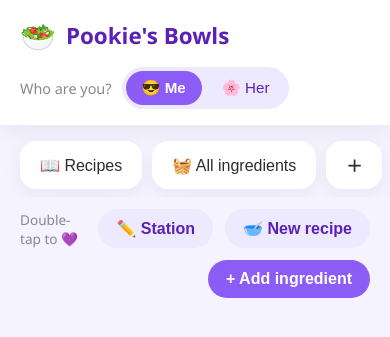
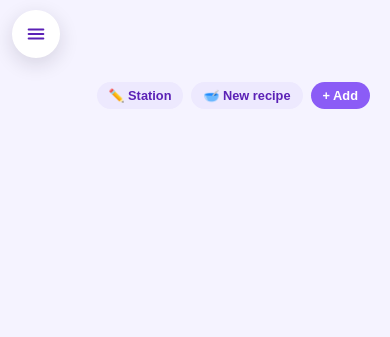
Before and after one commit to rkibistu/Pookie-s-Bowls, a Flask app: page / in a window 390 px wide. Shown: the top 337 px of the page. Run offline with Flask 3, Linux system fonts and the light colour scheme; data that the repository does not hold is empty; parts of the project's set-up code (start-up, migrations or seed data) failed here and were passed over.

Commit message:
Side menu on phones, smaller header and toolbar
On phones the nav becomes a side menu opened with a floating ☰ button;
the header shows the page's name, and Me/Her moves to the bottom of the
menu. The double-tap hint and the "Who are you?" label are gone, the
toolbar buttons and Me/Her are smaller, and "+ Add ingredient" is
now "+ Add".

Co-Authored-By: Claude Opus 5.5 <noreply@anthropic.com>

```diff
--- a/static/css/style.css
+++ b/static/css/style.css
@@ -52,7 +52,6 @@ body {
 /* ---- Header ----------------------------------------------------------- */
 .app-header {
     display: flex;
-    flex-wrap: wrap;
     align-items: center;
     justify-content: space-between;
     gap: 12px;
@@ -77,32 +76,28 @@ body {
     color: var(--accent-ink);
 }
 
-.identity {
-    display: flex;
-    align-items: center;
-    gap: 10px;
-}
-
-.identity-label {
-    color: var(--muted);
-    font-size: 0.9rem;
+/* Phones only: the header names the page instead (see the side menu). */
+.page-title {
+    display: none;
 }
 
 .identity-toggle {
+    flex: none;
     display: flex;
     background: var(--accent-soft);
     border-radius: 999px;
-    padding: 4px;
-    gap: 4px;
+    padding: 3px;
+    gap: 2px;
 }
 
 .identity-btn {
     border: none;
     background: transparent;
-    padding: 8px 16px;
+    min-height: 28px;
+    padding: 4px 10px;
     border-radius: 999px;
     cursor: pointer;
-    font-size: 0.95rem;
+    font-size: 0.8rem;
     color: var(--accent-ink);
     transition: background 0.2s ease, color 0.2s ease;
 }
@@ -154,6 +149,198 @@ body {
     border-color: var(--accent);
     color: var(--accent-ink);
     font-weight: 600;
+}
+
+/* The side menu's own parts show only on phones. */
+.menu-btn,
+.menu-backdrop,
+.menu-header,
+.menu-heading,
+.nav-add-label,
+.menu-identity {
+    display: none;
+}
+
+/* ---- Side menu (phones) ----------------------------------------------- */
+/* The nav row becomes a menu sliding in from the left, opened with the
+   floating ☰; the header keeps the page's name and Me/Her. */
+@media (max-width: 640px) {
+    .app-header {
+        min-height: 62px;
+        padding: 12px 16px 0 72px;
+        background: transparent;
+        box-shadow: none;
+    }
+
+    .brand,
+    .app-header .identity-toggle {
+        display: none;
+    }
+
+    .app-main {
+        padding: 16px;
+    }
+
+    .page-title {
+        display: block;
+        flex: 1;
+        min-width: 0;
+        font-size: 1.4rem;
+        font-weight: 700;
+        color: var(--accent-ink);
+        white-space: nowrap;
+        overflow: hidden;
+        text-overflow: ellipsis;
+    }
+
+    .menu-btn {
+        display: flex;
+        align-items: center;
+        justify-content: center;
+        position: fixed;
+        top: 10px;
+        left: 12px;
+        z-index: 30;
+        width: 48px;
+        height: 48px;
+        border: none;
+        border-radius: 50%;
+        background: var(--surface);
+        color: var(--accent-ink);
+        box-shadow: 0 6px 20px rgba(30, 20, 40, 0.14);
+        cursor: pointer;
+    }
+
+    .menu-backdrop {
+        display: block;
+        position: fixed;
+        inset: 0;
+        z-index: 40;
+        background: rgba(30, 20, 40, 0.4);
+        opacity: 0;
+        pointer-events: none;
+        transition: opacity 0.25s ease;
+    }
+
+    body.menu-open .menu-backdrop {
+        opacity: 1;
+        pointer-events: auto;
+    }
+
+    .app-nav {
+        position: fixed;
+        top: 0;
+        bottom: 0;
+        left: 0;
+        z-index: 41;
+        width: min(292px, 85vw);
+        flex-direction: column;
+        gap: 2px;
+        margin: 0;
+        padding: 14px 12px 20px;
+        overflow-y: auto;
+        background: var(--surface);
+        border-radius: 0 22px 22px 0;
+        box-shadow: 12px 0 40px rgba(30, 20, 40, 0.25);
+        /* Hidden (and out of the tab order) until opened. */
+        visibility: hidden;
+        transform: translateX(-105%);
+        transition: transform 0.25s ease, visibility 0.25s;
+    }
+
+    body.menu-open .app-nav {
+        visibility: visible;
+        transform: none;
+    }
+
+    .menu-header {
+        display: flex;
+        align-items: center;
+        gap: 10px;
+        padding: 4px 4px 14px 6px;
+    }
+
+    .menu-title {
+        flex: 1;
+        font-size: 1.2rem;
+        font-weight: 700;
+        color: var(--accent-ink);
+    }
+
+    .menu-close {
+        flex: none;
+        width: 40px;
+        height: 40px;
+        border: none;
+        border-radius: 50%;
+        background: var(--accent-soft);
+        color: var(--accent-ink);
+        font-weight: 700;
+        cursor: pointer;
+    }
+
+    .app-nav .nav-btn {
+        width: 100%;
+        min-height: 48px;
+        padding: 0 14px;
+        border: none;
+        border-radius: 12px;
+        background: transparent;
+        box-shadow: none;
+        text-align: left;
+    }
+
+    .app-nav .nav-btn.active {
+        background: var(--accent-soft);
+    }
+
+    /* Recipes, the stations (and ＋ New station), then All ingredients. */
+    .menu-heading {
+        display: block;
+        order: 1;
+        margin: 18px 14px 6px;
+        font-size: 0.8rem;
+        font-weight: 600;
+        letter-spacing: 0.06em;
+        text-transform: uppercase;
+        color: var(--muted);
+    }
+
+    .station-nav .nav-btn {
+        order: 2;
+    }
+
+    .app-nav .nav-add {
+        order: 3;
+        font-weight: normal;
+    }
+
+    .nav-add-label {
+        display: inline;
+    }
+
+    .app-nav .nav-all {
+        order: 4;
+        margin-top: 12px;
+        position: relative;
+    }
+
+    .app-nav .nav-all::before {
+        content: "";
+        position: absolute;
+        top: -7px;
+        left: 0;
+        right: 0;
+        border-top: 1px solid var(--border);
+    }
+
+    /* Me/Her: rarely switched, so at the bottom of the menu, centered. */
+    .menu-identity {
+        display: flex;
+        order: 5;
+        align-self: center;
+        margin-top: auto;
+    }
 }
 
 /* ---- Main ------------------------------------------------------------- */
@@ -231,8 +418,16 @@ body {
     flex-wrap: wrap;
     align-items: center;
     justify-content: flex-end;
-    gap: 12px;
+    gap: 8px;
     margin-bottom: 16px;
+}
+
+/* A page's own actions: small, so a phone fits them on one row. */
+.toolbar .primary-btn,
+.toolbar .secondary-btn {
+    padding: 6px 12px;
+    font-size: 0.8rem;
+    white-space: nowrap;
 }
 
 .load-error,
@@ -448,13 +643,6 @@ body {
     100% { transform: scale(1); }
 }
 
-.fav-hint {
-    flex: 1;
-    margin: 0;
-    color: var(--muted);
-    font-size: 0.85rem;
-}
-
 /* ＋ on a row: start a recipe with it (the same ＋ as while picking). */
 .row-start {
     color: var(--muted);
@@ -569,7 +757,6 @@ body.selecting #all-add-ingredient-btn,
 body.selecting .section-add,
 body.selecting #station-btn,
 body.selecting #new-recipe-btn,
-body.selecting .fav-hint,
 body.selecting .ingredient-row .icon-btn,
 body.selecting .row-menu {
     display: none;
--- a/static/js/shell.js
+++ b/static/js/shell.js
@@ -1,5 +1,6 @@
-// The app shell: who is using it (identity → color theme) and which view is
-// shown. Both survive reloads in localStorage (per device).
+// The app shell: who is using it (identity → color theme), which view is
+// shown, and on phones the side menu holding the nav. Identity and view
+// survive reloads in localStorage (per device).
 
 const IDENTITY_KEY = "pookie-identity"; // "me" | "her"
 const VIEW_KEY = "pookie-view"; // "station" | "recipes" | "all"
@@ -43,6 +44,19 @@ export function setView(view) {
     btn.classList.toggle("active", btn.dataset.view === view);
   });
   viewListeners.forEach((listener) => listener());
+  syncPageTitle();
+}
+
+/** Phones show the page's name in the header: the highlighted nav button's. */
+export function syncPageTitle() {
+  const active = document.querySelector(".app-nav .nav-btn.active");
+  document.getElementById("page-title").textContent = active ? active.textContent : "";
+}
+
+/** Open or close the side menu (phones only; wider screens show the nav as a row). */
+function setMenuOpen(open) {
+  document.body.classList.toggle("menu-open", open);
+  document.getElementById("menu-btn").setAttribute("aria-expanded", String(open));
 }
 
 /** The id of the station used last on this device, or null. */
@@ -72,4 +86,15 @@ export function initShell() {
   document.querySelectorAll(".nav-btn[data-view]").forEach((btn) => {
     btn.addEventListener("click", () => setView(btn.dataset.view));
   });
+
+  // Any choice in the menu, the ✕, a tap beside it or Escape closes it.
+  document.getElementById("menu-btn").addEventListener("click", () => setMenuOpen(true));
+  document.getElementById("menu-close").addEventListener("click", () => setMenuOpen(false));
+  document.getElementById("menu-backdrop").addEventListener("click", () => setMenuOpen(false));
+  document.getElementById("app-nav").addEventListener("click", (event) => {
+    if (event.target.closest(".nav-btn")) setMenuOpen(false);
+  });
+  document.addEventListener("keydown", (event) => {
+    if (event.key === "Escape") setMenuOpen(false);
+  });
 }
--- a/static/js/station.js
+++ b/static/js/station.js
@@ -5,18 +5,18 @@
 import { catalog } from "./catalog.js";
 import { el } from "./dom.js";
 import { openAddIngredient, openIngredientDialog } from "./ingredient-dialog.js";
-import { HEARTS, itemKey, renderItemLabel } from "./items.js";
+import { itemKey, renderItemLabel } from "./items.js";
 import { pickNewRecipe } from "./new-recipe.js";
 import { pickSession } from "./pick-session.js";
 import { openRecipe } from "./recipe-dialog.js";
 import {
   currentIdentity,
   currentView,
-  onIdentityChange,
   onViewChange,
   saveStationId,
   savedStationId,
   setView,
+  syncPageTitle,
 } from "./shell.js";
 
 /** After the catalog reloads: its error, if any, the station buttons, then the list. */
@@ -40,6 +40,7 @@ function renderStationNav() {
     btn.addEventListener("click", () => showStation(station.id));
     nav.append(btn);
   }
+  syncPageTitle();
 }
 
 /** Show this station (remembered on this device); a pick session keeps its picks. */
@@ -51,9 +52,6 @@ export function showStation(id) {
 
 /** One card per section of the station, in its order. */
 function renderStation() {
-  // Double-clicking a row toggles the current identity's heart.
-  document.getElementById("fav-hint").textContent =
-    `${touchOnly.matches ? "Double-tap" : "Double-click"} to ${HEARTS[currentIdentity()]}`;
   const container = document.getElementById("station-sections");
   container.replaceChildren();
   const station = catalog.currentStation();
@@ -230,7 +228,6 @@ export function initStation() {
   catalog.selectStation(savedStationId());
   catalog.onChange(catalogChanged);
   onViewChange(renderStationNav);
-  // Rows show picks, and the hint shows whose heart a double-tap adds.
+  // Rows show picks.
   pickSession.onChange(renderStation);
-  onIdentityChange(renderStation);
 }
--- a/templates/index.html
+++ b/templates/index.html
@@ -12,31 +12,47 @@
             <span class="brand-emoji">🥗</span>
             <h1>Pookie's Bowls</h1>
         </div>
+        <span class="page-title" id="page-title"></span>
 
-        <div class="identity" id="identity">
-            <span class="identity-label">Who are you?</span>
-            <div class="identity-toggle">
-                <button type="button" class="identity-btn" data-who="me">😎 Me</button>
-                <button type="button" class="identity-btn" data-who="her">🌸 Her</button>
-            </div>
+        <div class="identity-toggle" role="group" aria-label="Who are you?">
+            <button type="button" class="identity-btn" data-who="me">😎 Me</button>
+            <button type="button" class="identity-btn" data-who="her">🌸 Her</button>
         </div>
     </header>
 
-    <nav class="app-nav">
+    <!-- Phones: the nav is a side menu, opened with ☰. -->
+    <button type="button" class="menu-btn" id="menu-btn"
+            aria-label="Open menu" aria-controls="app-nav" aria-expanded="false">
+        <svg width="22" height="22" viewBox="0 0 24 24" fill="none" stroke="currentColor"
+             stroke-width="2.2" stroke-linecap="round" aria-hidden="true"><path d="M4 7h16M4 12h16M4 17h16"/></svg>
+    </button>
+    <div class="menu-backdrop" id="menu-backdrop"></div>
+
+    <nav class="app-nav" id="app-nav">
+        <div class="menu-header">
+            <span class="brand-emoji">🥗</span>
+            <span class="menu-title">Pookie's Bowls</span>
+            <button type="button" class="menu-close" id="menu-close" aria-label="Close menu">✕</button>
+        </div>
         <button type="button" class="nav-btn" data-view="recipes">📖 Recipes</button>
+        <span class="menu-heading">Stations</span>
         <div class="station-nav" id="station-nav"></div>
-        <button type="button" class="nav-btn" data-view="all">🧺 All ingredients</button>
+        <button type="button" class="nav-btn nav-all" data-view="all">🧺 All ingredients</button>
         <button type="button" class="nav-btn nav-add" id="new-station-btn"
-                title="New station" aria-label="New station">＋</button>
+                title="New station" aria-label="New station">＋<span class="nav-add-label"> New station</span></button>
+        <!-- Phones: Me/Her lives at the bottom of the menu instead of the header. -->
+        <div class="identity-toggle menu-identity" role="group" aria-label="Who are you?">
+            <button type="button" class="identity-btn" data-who="me">😎 Me</button>
+            <button type="button" class="identity-btn" data-who="her">🌸 Her</button>
+        </div>
     </nav>
 
     <main class="app-main">
         <section class="view" id="view-station">
             <div class="toolbar">
-                <p class="fav-hint" id="fav-hint"></p>
                 <button type="button" class="secondary-btn" id="station-btn">✏️ Station</button>
                 <button type="button" class="secondary-btn" id="new-recipe-btn">🥣 New recipe</button>
-                <button type="button" class="primary-btn" id="add-ingredient-btn">+ Add ingredient</button>
+                <button type="button" class="primary-btn" id="add-ingredient-btn">+ Add</button>
             </div>
             <p class="load-error" id="station-error" hidden></p>
             <div id="station-sections"></div>
@@ -71,7 +87,7 @@
                     <span>Only orphans</span>
                 </label>
                 <span class="spacer"></span>
-                <button type="button" class="primary-btn" id="all-add-ingredient-btn">+ Add ingredient</button>
+                <button type="button" class="primary-btn" id="all-add-ingredient-btn">+ Add</button>
             </div>
             <p class="load-error" id="all-error" hidden></p>
             <section class="category-card" id="all-ingredients"></section>
```
